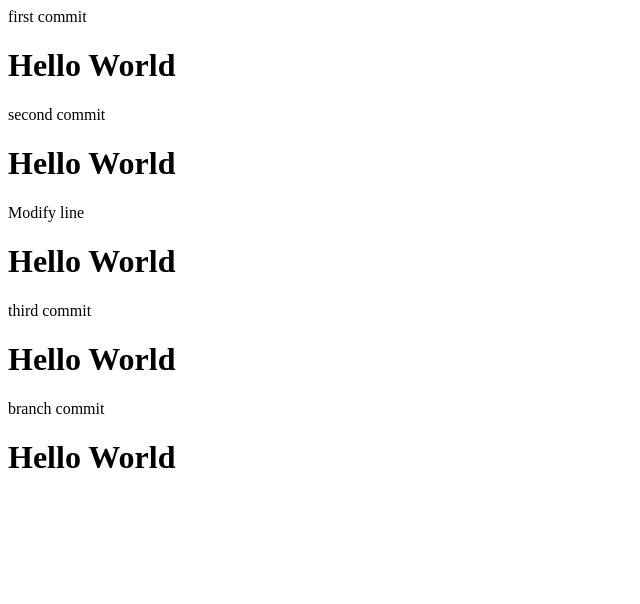
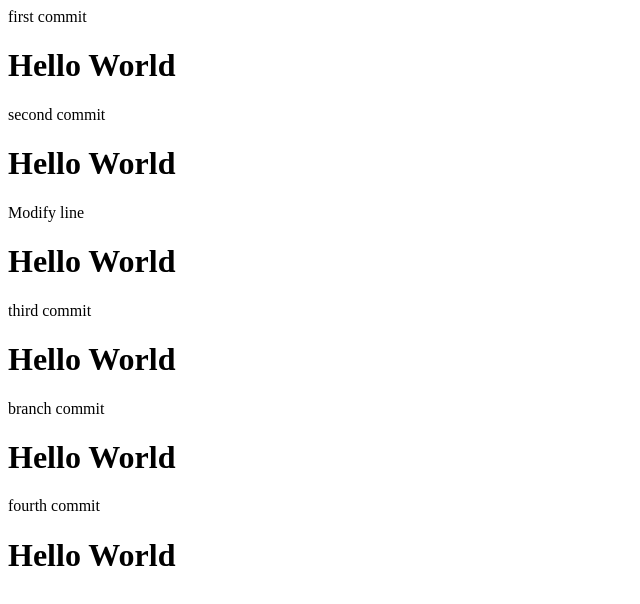
Before and after one commit to Kangbeomsuck/HelloWorld1, a plain HTML site: page index.html in a window 1280 px wide. Shown: the whole page, without its empty margins (0-640 px from the left). Drawn offline with Linux system fonts and the light colour scheme.

Commit message:
Branch fourth commit

```diff
--- a/index.html
+++ b/index.html
@@ -19,5 +19,9 @@
         branch commit
         <h1>Hello World</h1>
 
+        fourth commit
+        <h1>Hello World</h1>
+
+
     </body>
 </html>
```
